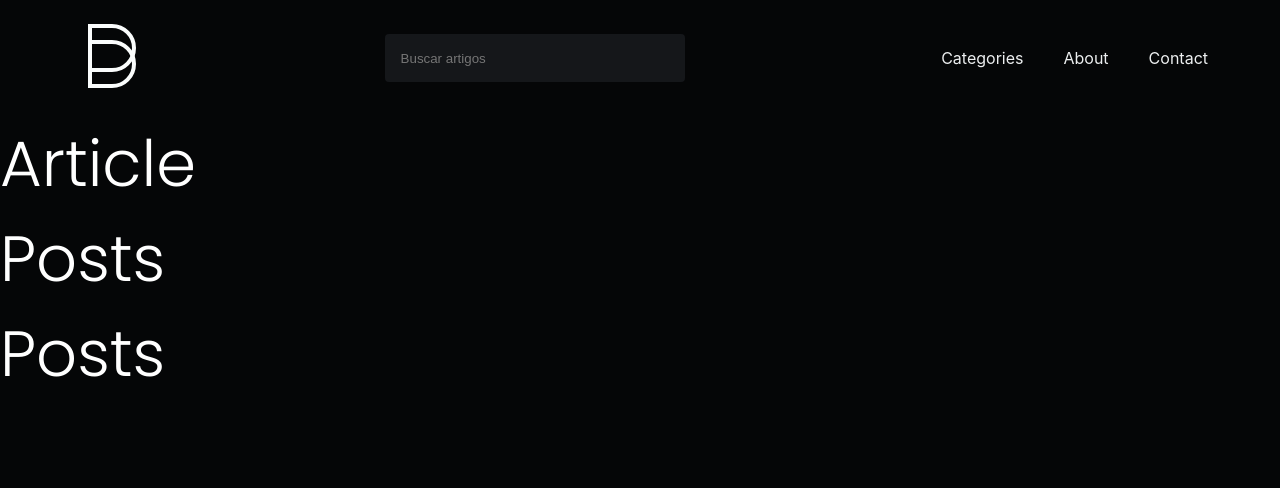
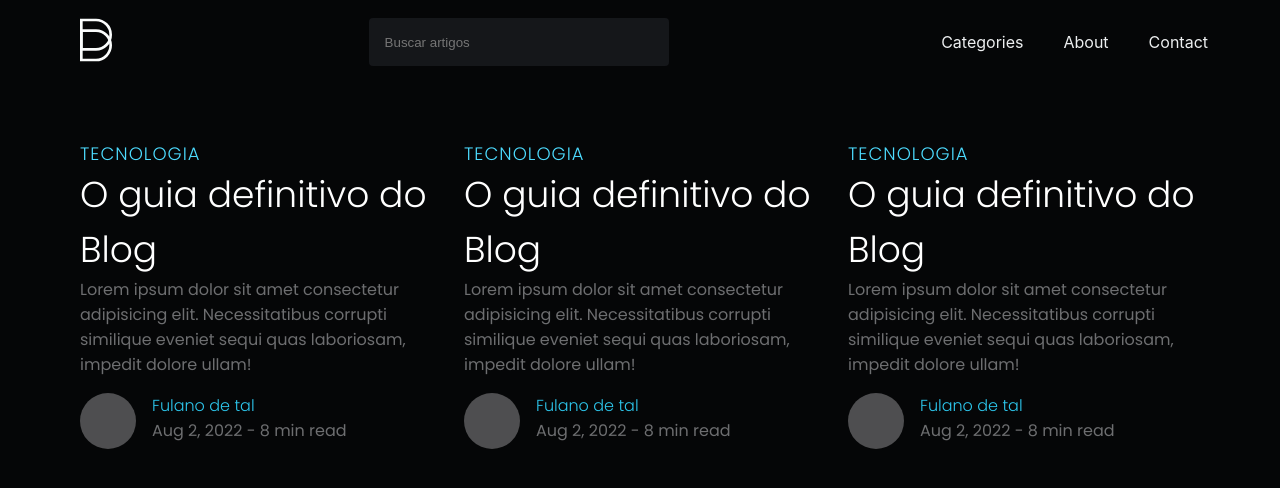
Before and after one commit to Alisson-Lima/firstReactBlog, a React (Create React App) app: page / in a window 1280 px wide. Shown: the top 488 px of the page. Built offline with nearby package versions, Linux system fonts and the light colour scheme.

Commit message:
Creating post stylesheets

```diff
--- a/src/App.jsx
+++ b/src/App.jsx
@@ -8,7 +8,6 @@ function App() {
     <>
       <Header />
       <Articles />
-      <Posts />
     </>
   );
 }
--- a/src/components/Articles/index.jsx
+++ b/src/components/Articles/index.jsx
@@ -2,9 +2,12 @@ import Posts from "../Posts/"
 
 export default function Articles(){
     return(
-        <>
-            <h1>Article</h1>
-            <Posts/>
-        </>
+        <main className="container">
+            <div className="container-posts mt-5">
+                <Posts />
+                <Posts />
+                <Posts />
+            </div>
+        </main>
     )
 }
--- a/src/components/Posts/index.jsx
+++ b/src/components/Posts/index.jsx
@@ -1,5 +1,21 @@
 export default function Posts(){
     return(
-        <h1>Posts</h1>
+        <div className="post mx-2">
+            <div className="img-post"></div>
+            <h5>Tecnologia</h5>
+            <h3>O guia definitivo do Blog</h3>
+            <p>
+                Lorem ipsum dolor sit amet consectetur adipisicing elit. Necessitatibus corrupti similique eveniet sequi quas laboriosam, impedit dolore ullam!
+            </p>
+            <div className="flex pt-2">
+                <div className="img-profile">
+                    <img src="" alt="" />
+                </div>
+                <div className="description-profile ml-2">
+                    <h6 className="color-blue">Fulano de tal</h6>
+                    <p>Aug 2, 2022 - 8 min read</p>
+                </div>
+            </div>
+        </div >
     )
 }
--- a/src/css/sass/_layout.scss
+++ b/src/css/sass/_layout.scss
@@ -61,3 +61,24 @@ a{
     outline: transparent;
     min-width: 300px;
 }
+
+.img-profile{
+    height: 56px;
+    width: 56px;
+    background-color: $gray-2;
+    border-radius: 50%;
+}
+
+.container-posts{
+    display: flex;
+}
+
+@media screen and (max-width: 956px) {
+    .container-posts{
+        flex-wrap: wrap;
+    }
+
+    .post{
+        margin-bottom: 56px;
+    }
+}
--- a/src/css/style.css
+++ b/src/css/style.css
@@ -720,3 +720,23 @@ a {
   outline: transparent;
   min-width: 300px;
 }
+
+.img-profile {
+  height: 56px;
+  width: 56px;
+  background-color: #4E4E50;
+  border-radius: 50%;
+}
+
+.container-posts {
+  display: flex;
+}
+
+@media screen and (max-width: 956px) {
+  .container-posts {
+    flex-wrap: wrap;
+  }
+  .post {
+    margin-bottom: 56px;
+  }
+}
```
Also changed, not shown: src/svg/logo.svg.
